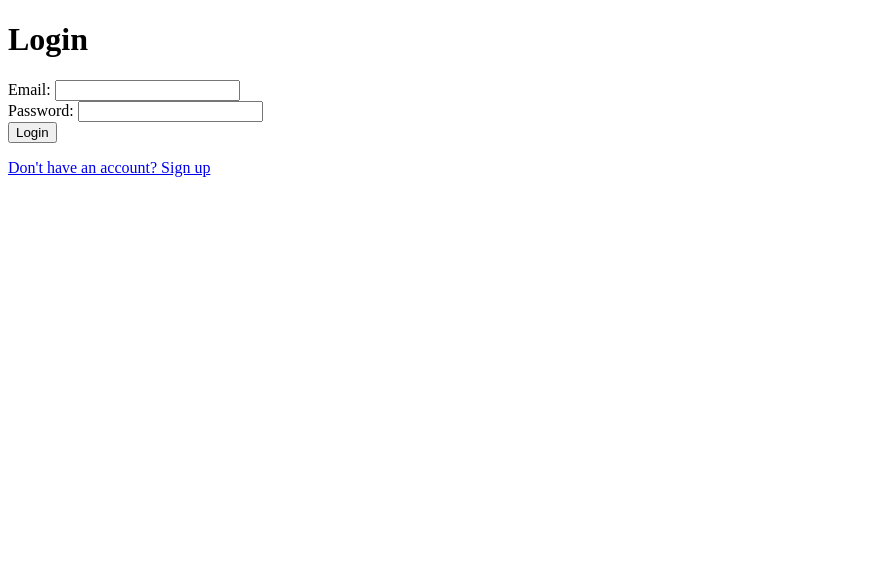
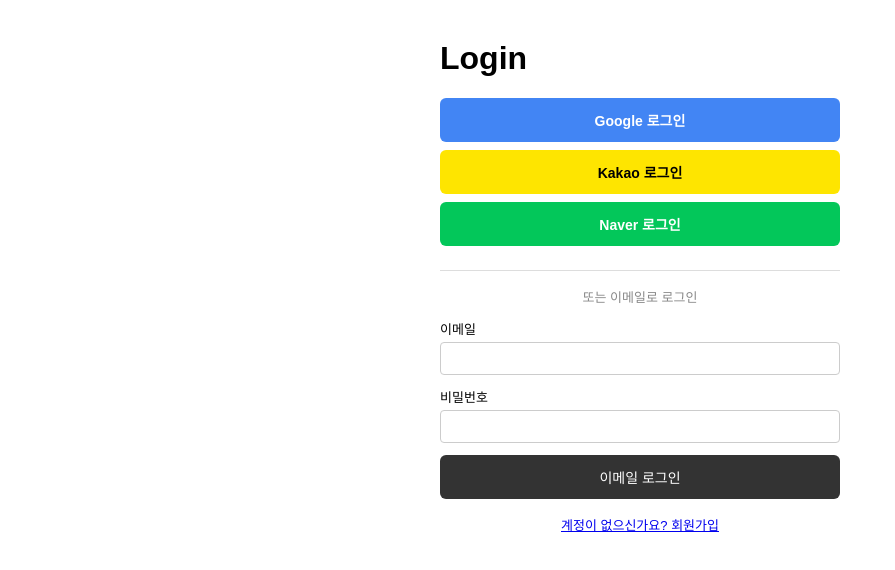
Before and after one commit to ai-dev-methodologies/ax-template, a React (Vite) app in the folder frontend/: page /login in a window 1280 px wide. Shown: the top 570 px of the page, without its empty margins (0-895 px from the left). Built offline with nearby package versions, Linux system fonts and the light colour scheme.

Commit message:
feat(frontend): OAuth login buttons + callback page + real browser-testable UI
- LoginPage: Google/Kakao/Naver 로그인 버튼 추가
- OAuthCallbackPage: OAuth 콜백 처리 페이지
- DashboardPage: 연결된 SNS provider 표시
- 실제 브라우저에서 전체 플로우 테스트 가능

```diff
--- a/frontend/src/App.tsx
+++ b/frontend/src/App.tsx
@@ -4,6 +4,7 @@
 import { LoginPage } from './pages/LoginPage';
 import { VerifyPage } from './pages/VerifyPage';
 import { DashboardPage } from './pages/DashboardPage';
+import { OAuthCallbackPage } from './pages/OAuthCallbackPage';
 import { ProtectedRoute } from './components/ProtectedRoute';
 
 function App() {
@@ -14,6 +15,7 @@
         <Route path="/signup" element={<SignupPage />} />
         <Route path="/login" element={<LoginPage />} />
         <Route path="/verify" element={<VerifyPage />} />
+        <Route path="/oauth/callback" element={<OAuthCallbackPage />} />
         <Route path="/dashboard" element={<ProtectedRoute><DashboardPage /></ProtectedRoute>} />
       </Routes>
     </BrowserRouter>
--- a/frontend/src/pages/DashboardPage.tsx
+++ b/frontend/src/pages/DashboardPage.tsx
@@ -1,30 +1,41 @@
-import React from 'react';
+import React, { useEffect } from 'react';
 import { useNavigate } from 'react-router-dom';
 import { useAuthStore } from '../lib/auth/authStore';
 
 export function DashboardPage() {
-  const { user, logout } = useAuthStore();
+  const { user, accessToken, logout, fetchMe } = useAuthStore();
   const navigate = useNavigate();
 
-  const handleLogout = async () => {
-    await logout();
-    navigate('/login');
-  };
+  useEffect(() => { if (accessToken) fetchMe(); }, [accessToken]);
 
-  if (!user) {
-    return <div>Not logged in. <a href="/login">Login</a></div>;
-  }
+  const handleLogout = async () => { await logout(); navigate('/login'); };
 
-  const displayRole = user.roles && user.roles.length > 0 ? user.roles.join(', ') : 'User';
-  const isVerified = user.verificationState === 'VERIFIED';
+  if (!accessToken) return (
+    <div style={{ maxWidth: 400, margin: '40px auto', fontFamily: 'sans-serif', textAlign: 'center' }}>
+      <p>로그인이 필요합니다.</p>
+      <a href="/login">로그인 →</a>
+    </div>
+  );
 
   return (
-    <div>
+    <div style={{ maxWidth: 500, margin: '40px auto', fontFamily: 'sans-serif' }}>
       <h1>Dashboard</h1>
-      <p>Welcome, {user.email}</p>
-      <p>Role: {displayRole}</p>
-      <p>Email verified: {isVerified ? 'Yes' : 'No'}</p>
-      <button onClick={handleLogout}>Logout</button>
+      {user ? (
+        <div style={{ background: '#f8f9fa', padding: 20, borderRadius: 8 }}>
+          <p><strong>이메일:</strong> {user.email}</p>
+          <p><strong>역할:</strong> {user.roles?.join(', ')}</p>
+          <p><strong>이메일 인증:</strong> {user.verificationState === 'verified' ? '✅ 완료' : '❌ 미완료'}</p>
+          {user.providerLinks && user.providerLinks.length > 0 && (
+            <p><strong>연결된 SNS:</strong> {user.providerLinks.map(p => p.provider).join(', ')}</p>
+          )}
+        </div>
+      ) : (
+        <p>프로필 로딩 중...</p>
+      )}
+      <button onClick={handleLogout}
+        style={{ marginTop: 16, padding: '10px 20px', background: '#dc3545', color: '#fff', border: 'none', borderRadius: 6, cursor: 'pointer' }}>
+        로그아웃
+      </button>
     </div>
   );
 }
--- a/frontend/src/pages/LoginPage.tsx
+++ b/frontend/src/pages/LoginPage.tsx
@@ -1,6 +1,13 @@
 import React, { useState } from 'react';
 import { useNavigate } from 'react-router-dom';
 import { useAuthStore } from '../lib/auth/authStore';
+
+const API_BASE = '/api';
+const OAUTH_PROVIDERS = [
+  { id: 'google', label: 'Google 로그인', color: '#4285F4' },
+  { id: 'kakao', label: 'Kakao 로그인', color: '#FEE500', textColor: '#000' },
+  { id: 'naver', label: 'Naver 로그인', color: '#03C75A' },
+];
 
 export function LoginPage() {
   const [email, setEmail] = useState('');
@@ -16,18 +23,52 @@
     } catch {}
   };
 
+  const handleOAuth = (provider: string) => {
+    window.location.href = `${API_BASE}/auth/oauth/${provider}/authorize`;
+  };
+
   return (
-    <form onSubmit={handleSubmit}>
+    <div style={{ maxWidth: 400, margin: '40px auto', fontFamily: 'sans-serif' }}>
       <h1>Login</h1>
-      {error && <p style={{color:'red'}}>{error}</p>}
-      <div>
-        <label>Email: <input type="email" value={email} onChange={e => setEmail(e.target.value)} required /></label>
+      {error && <p style={{ color: 'red', padding: 8, background: '#fee', borderRadius: 4 }}>{error}</p>}
+
+      <div style={{ display: 'flex', flexDirection: 'column', gap: 8, marginBottom: 24 }}>
+        {OAUTH_PROVIDERS.map(p => (
+          <button
+            key={p.id}
+            onClick={() => handleOAuth(p.id)}
+            style={{
+              padding: '12px 16px', border: 'none', borderRadius: 6, cursor: 'pointer',
+              fontSize: 14, fontWeight: 600, color: p.textColor || '#fff', background: p.color,
+            }}
+          >
+            {p.label}
+          </button>
+        ))}
       </div>
-      <div>
-        <label>Password: <input type="password" value={password} onChange={e => setPassword(e.target.value)} required /></label>
-      </div>
-      <button type="submit" disabled={isLoading}>{isLoading ? 'Logging in...' : 'Login'}</button>
-      <p><a href="/signup">Don't have an account? Sign up</a></p>
-    </form>
+
+      <hr style={{ margin: '16px 0', border: 'none', borderTop: '1px solid #ddd' }} />
+      <p style={{ textAlign: 'center', color: '#888', fontSize: 13 }}>또는 이메일로 로그인</p>
+
+      <form onSubmit={handleSubmit}>
+        <div style={{ marginBottom: 12 }}>
+          <label style={{ display: 'block', marginBottom: 4, fontSize: 13 }}>이메일</label>
+          <input type="email" value={email} onChange={e => setEmail(e.target.value)} required
+            style={{ width: '100%', padding: 8, borderRadius: 4, border: '1px solid #ccc', boxSizing: 'border-box' }} />
+        </div>
+        <div style={{ marginBottom: 12 }}>
+          <label style={{ display: 'block', marginBottom: 4, fontSize: 13 }}>비밀번호</label>
+          <input type="password" value={password} onChange={e => setPassword(e.target.value)} required
+            style={{ width: '100%', padding: 8, borderRadius: 4, border: '1px solid #ccc', boxSizing: 'border-box' }} />
+        </div>
+        <button type="submit" disabled={isLoading}
+          style={{ width: '100%', padding: 12, background: '#333', color: '#fff', border: 'none', borderRadius: 6, cursor: 'pointer', fontSize: 14 }}>
+          {isLoading ? '로그인 중...' : '이메일 로그인'}
+        </button>
+      </form>
+      <p style={{ textAlign: 'center', marginTop: 16, fontSize: 13 }}>
+        <a href="/signup">계정이 없으신가요? 회원가입</a>
+      </p>
+    </div>
   );
 }
--- /dev/null
+++ b/frontend/src/pages/OAuthCallbackPage.tsx
@@ -0,0 +1,39 @@
+import React, { useEffect, useState } from 'react';
+import { useNavigate, useSearchParams } from 'react-router-dom';
+import { useAuthStore } from '../lib/auth/authStore';
+
+export function OAuthCallbackPage() {
+  const [searchParams] = useSearchParams();
+  const [status, setStatus] = useState<'processing' | 'success' | 'error'>('processing');
+  const [message, setMessage] = useState('OAuth 로그인 처리 중...');
+  const navigate = useNavigate();
+
+  useEffect(() => {
+    const accessToken = searchParams.get('accessToken') || searchParams.get('access_token');
+    const error = searchParams.get('error');
+
+    if (error) {
+      setStatus('error');
+      setMessage(`OAuth 로그인 실패: ${error}`);
+      return;
+    }
+
+    if (accessToken) {
+      useAuthStore.setState({ accessToken });
+      setStatus('success');
+      setMessage('로그인 성공! 대시보드로 이동합니다...');
+      setTimeout(() => navigate('/dashboard'), 1000);
+    } else {
+      setStatus('error');
+      setMessage('OAuth 응답에 토큰이 없습니다. 서버 콜백 구현을 확인하세요.');
+    }
+  }, [searchParams, navigate]);
+
+  return (
+    <div style={{ maxWidth: 400, margin: '40px auto', fontFamily: 'sans-serif', textAlign: 'center' }}>
+      <h2>OAuth 로그인</h2>
+      <p style={{ color: status === 'success' ? 'green' : status === 'error' ? 'red' : '#333' }}>{message}</p>
+      {status === 'error' && <a href="/login">로그인으로 돌아가기</a>}
+    </div>
+  );
+}
--- a/frontend/src/pages/SignupPage.tsx
+++ b/frontend/src/pages/SignupPage.tsx
@@ -1,5 +1,4 @@
 import React, { useState } from 'react';
-import { useNavigate } from 'react-router-dom';
 import { useAuthStore } from '../lib/auth/authStore';
 
 export function SignupPage() {
@@ -7,34 +6,44 @@
   const [password, setPassword] = useState('');
   const [done, setDone] = useState(false);
   const { signup, isLoading, error } = useAuthStore();
-  const navigate = useNavigate();
 
   const handleSubmit = async (e: React.FormEvent) => {
     e.preventDefault();
-    if (password.length < 12) {
-      alert('Password must be at least 12 characters');
-      return;
-    }
-    try {
-      await signup(email, password);
-      setDone(true);
-    } catch {}
+    if (password.length < 12) { alert('비밀번호는 12자 이상이어야 합니다'); return; }
+    try { await signup(email, password); setDone(true); } catch {}
   };
 
-  if (done) return <div>Check your email for a verification link. <a href="/login">Login</a></div>;
+  if (done) return (
+    <div style={{ maxWidth: 400, margin: '40px auto', fontFamily: 'sans-serif', textAlign: 'center' }}>
+      <h2>이메일을 확인하세요</h2>
+      <p>인증 메일이 발송되었습니다. (개발 환경: 서버 콘솔 로그 확인)</p>
+      <a href="/login">로그인 →</a>
+    </div>
+  );
 
   return (
-    <form onSubmit={handleSubmit}>
-      <h1>Sign Up</h1>
-      {error && <p style={{color:'red'}}>{error}</p>}
-      <div>
-        <label>Email: <input type="email" value={email} onChange={e => setEmail(e.target.value)} required /></label>
-      </div>
-      <div>
-        <label>Password (min 12 chars): <input type="password" value={password} onChange={e => setPassword(e.target.value)} required minLength={12} maxLength={128} /></label>
-      </div>
-      <button type="submit" disabled={isLoading}>{isLoading ? 'Signing up...' : 'Sign Up'}</button>
-      <p><a href="/login">Already have an account? Login</a></p>
-    </form>
+    <div style={{ maxWidth: 400, margin: '40px auto', fontFamily: 'sans-serif' }}>
+      <h1>회원가입</h1>
+      {error && <p style={{ color: 'red', padding: 8, background: '#fee', borderRadius: 4 }}>{error}</p>}
+      <form onSubmit={handleSubmit}>
+        <div style={{ marginBottom: 12 }}>
+          <label style={{ display: 'block', marginBottom: 4, fontSize: 13 }}>이메일</label>
+          <input type="email" value={email} onChange={e => setEmail(e.target.value)} required
+            style={{ width: '100%', padding: 8, borderRadius: 4, border: '1px solid #ccc', boxSizing: 'border-box' }} />
+        </div>
+        <div style={{ marginBottom: 12 }}>
+          <label style={{ display: 'block', marginBottom: 4, fontSize: 13 }}>비밀번호 (12자 이상)</label>
+          <input type="password" value={password} onChange={e => setPassword(e.target.value)} required minLength={12} maxLength={128}
+            style={{ width: '100%', padding: 8, borderRadius: 4, border: '1px solid #ccc', boxSizing: 'border-box' }} />
+        </div>
+        <button type="submit" disabled={isLoading}
+          style={{ width: '100%', padding: 12, background: '#333', color: '#fff', border: 'none', borderRadius: 6, cursor: 'pointer', fontSize: 14 }}>
+          {isLoading ? '가입 중...' : '회원가입'}
+        </button>
+      </form>
+      <p style={{ textAlign: 'center', marginTop: 16, fontSize: 13 }}>
+        <a href="/login">이미 계정이 있으신가요? 로그인</a>
+      </p>
+    </div>
   );
 }
```
